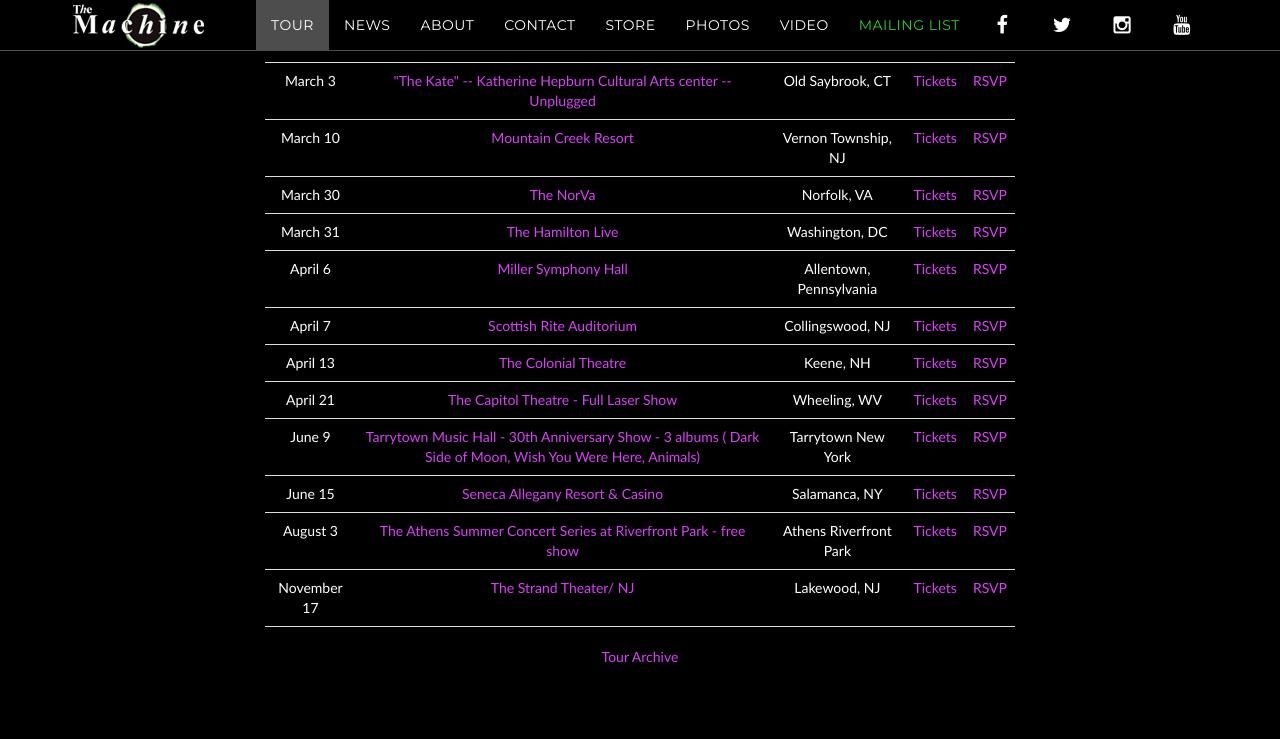
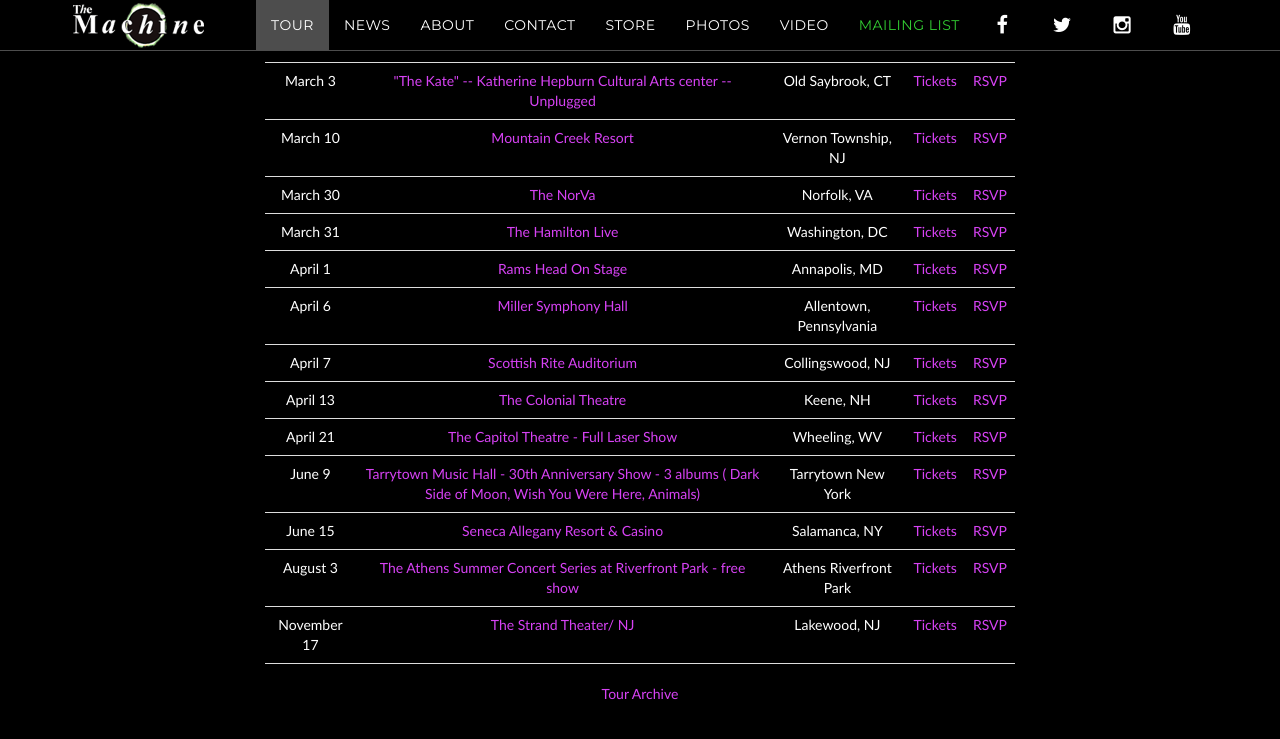
Before and after one commit to machineweb/machineweb.github.io, a Jekyll site: the page built from index.html, in a window 1280 px wide and 900 px high, scrolled down 956 px. Shown: the top 739 px of the window. Built offline with Jekyll 4.4.1, drawn with Linux system fonts in a browser that asks for light colours; comment, search, counter and statistics services are not loaded.

Commit message:
New tour item

```diff
--- a/_data/tour.yml
+++ b/_data/tour.yml
@@ -3370,3 +3370,11 @@
     tickets-url: "https://strand.org/get-tickets/?Page=https%3a%2f%2fpublic.ticketbiscuit.com%2fStrand%2fEvents%2f336629"
     rsvp-url: "https://www.facebook.com/events/183372042312496/"
     order: "1542434400000"
+
+  - date: "April 1 2018"
+    venue: "Rams Head On Stage"
+    venue-url: "https://www.ticketfly.com/purchase/event/1660176"
+    location: "Annapolis, MD"
+    tickets-url: "https://www.ticketfly.com/purchase/event/1660176"
+    rsvp-url: "https://www.facebook.com/events/170056283528517/"
+    order: "1522555200000"
```
